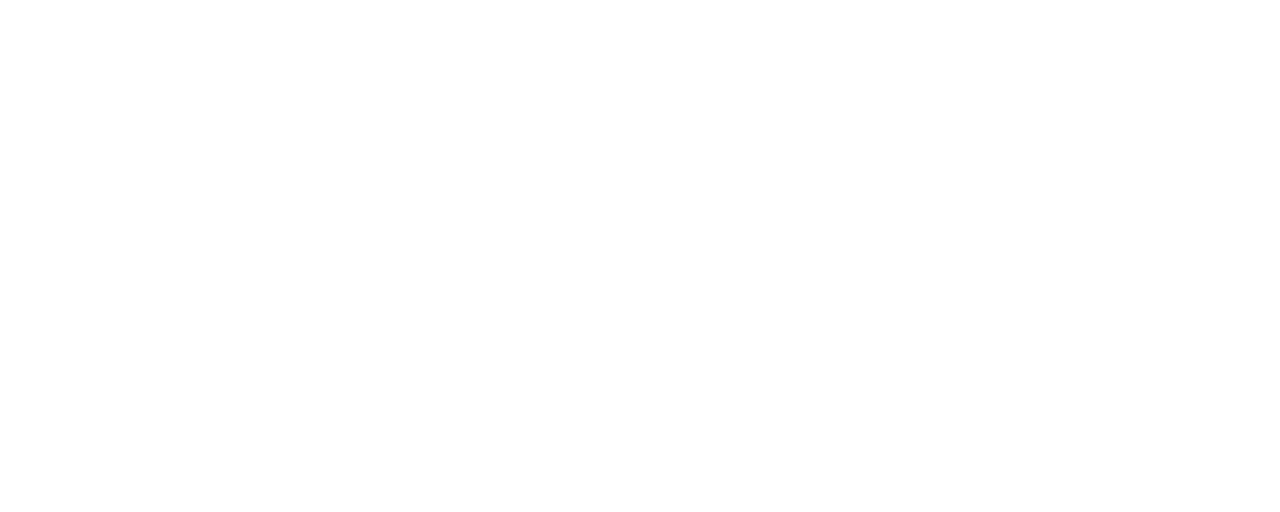
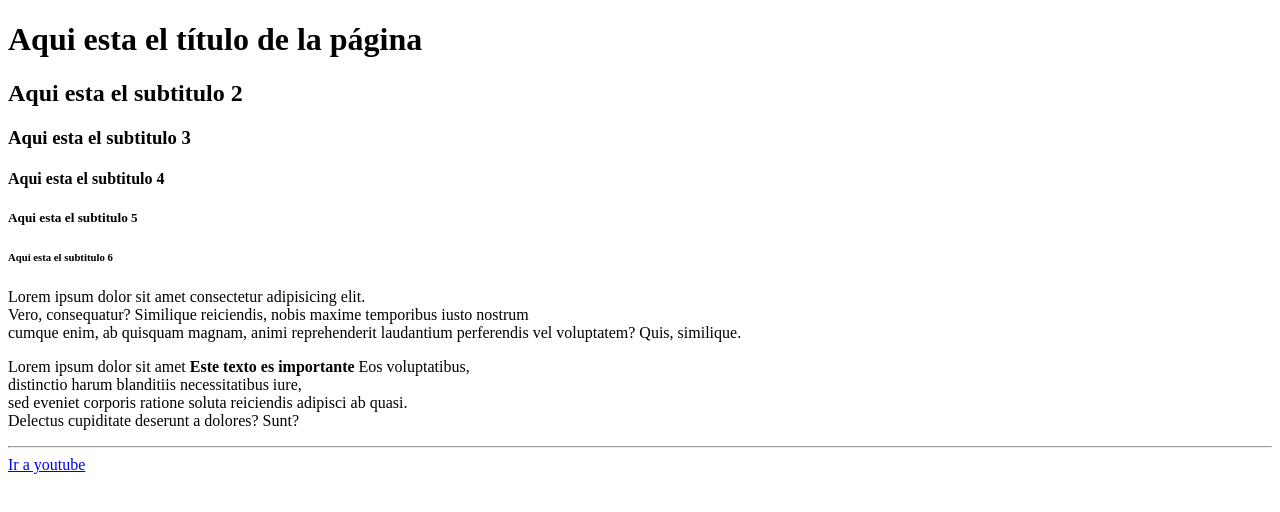
Before and after one commit to Alex2004809/primerhola, a plain HTML site: page index.html in a window 1280 px wide. Drawn offline with Linux system fonts and the light colour scheme.

Commit message:
este es la segunda versión del proyecto

```diff
--- a/index.html
+++ b/index.html
@@ -9,8 +9,31 @@
     <meta name="viewport" content="width=device-width, initial-scale=1.0">
     <!--Aquí definimos el título de la página web-->
     <title>Primera página web</title>
+    <!--Aqui me puedo elazar archivos css de mi proyecto-->
+    <link rel="stylesheet" href="style.css">
 </head>
 <body>
 
+    <!--Etiquetas de texto-->
+    <h1>Aqui esta el título de la página</h1>
+    <h2>Aqui esta el subtitulo 2</h2>
+    <h3>Aqui esta el subtitulo 3</h3>
+    <h4>Aqui esta el subtitulo 4</h4>
+    <h5>Aqui esta el subtitulo 5</h5>
+    <h6>Aqui esta el subtitulo 6</h6>
+    Lorem ipsum dolor sit amet consectetur adipisicing elit.<br>
+     Vero, consequatur? Similique reiciendis, nobis maxime temporibus iusto nostrum <br>
+     cumque enim, ab quisquam magnam, animi reprehenderit laudantium perferendis vel voluptatem? Quis, similique. <br>
+     <!--Etiqueta de párrafo-->
+     <p>
+        Lorem ipsum dolor sit amet <strong>Este texto es importante</strong> Eos voluptatibus, <br>
+        distinctio harum blanditiis necessitatibus iure, <br>
+        sed eveniet corporis ratione soluta reiciendis adipisci ab quasi. <br>
+        Delectus cupiditate deserunt a dolores? Sunt?<br></be>
+    </p>
+    <hr>
+    <!--Etiquetas de enlace-->
+    <a href="https://www.youtube.com/live/oUwPdk70Dnc?si=mTupf1DWyfsP3oyB" target="_blank">Ir a youtube</a>
+
 </body>
 </html>
```
